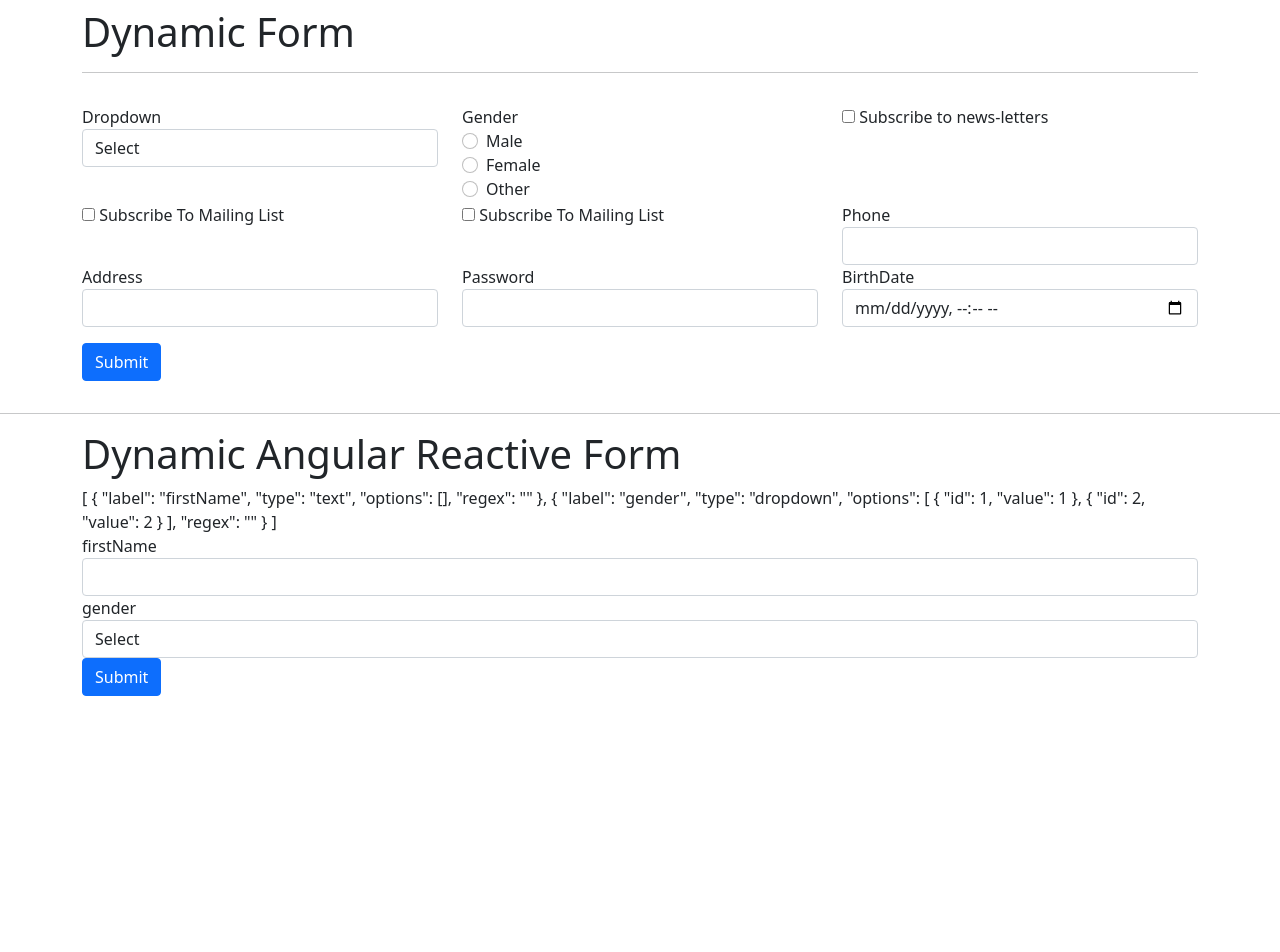
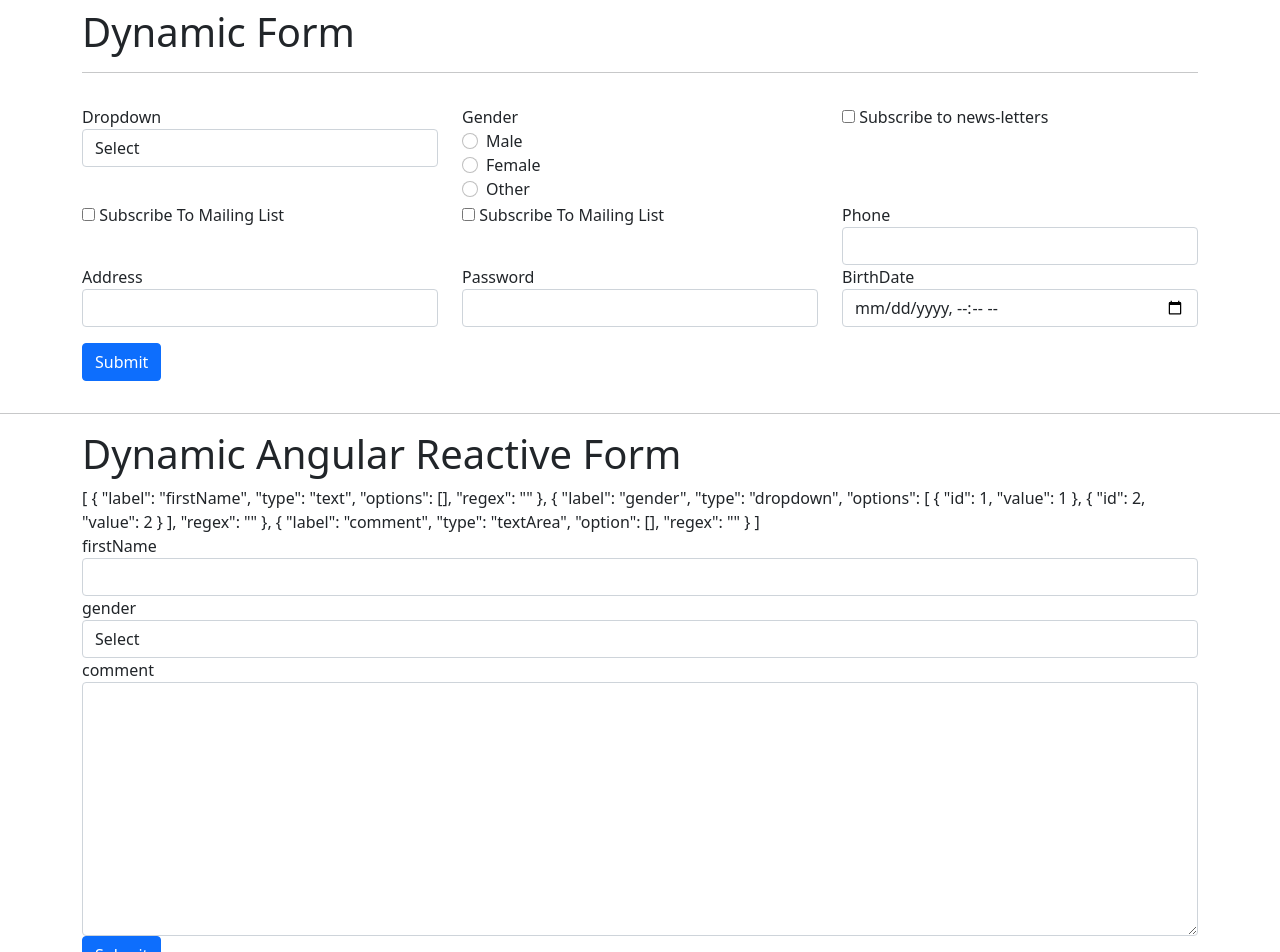
Before and after one commit to flyrehan786/angular-dynamic-form-using-json-payload, an Angular app: page / in a window 1280 px wide. Shown: the top 952 px of the page. Before the commit the page ends 800 px from the top, so only its background shows below. Built offline with nearby package versions, Linux system fonts and the light colour scheme.

Commit message:
implementing control for textArea

```diff
--- a/src/app/components/ng-reactive-form/ng-reactive-form.component.html
+++ b/src/app/components/ng-reactive-form/ng-reactive-form.component.html
@@ -15,6 +15,10 @@
                     <option [value]="o.id" *ngFor="let o of d.options">{{ o.value }}</option>
                 </select>
             </div>
+            <div *ngIf="d.type ==='textArea'" class="form-group">
+                <label for="">{{ d.label }}</label>
+                <textarea formControlName="{{ d.label }}" cols="30" rows="10" class="form-control"></textarea>
+            </div>
         </div>
         <button class="btn btn-primary">Submit</button>
     </form>
--- a/src/app/components/ng-reactive-form/ng-reactive-form.component.ts
+++ b/src/app/components/ng-reactive-form/ng-reactive-form.component.ts
@@ -12,7 +12,7 @@ export class NgReactiveFormComponent implements OnInit {
   @Input() data: IReactiveFormControl[] = [];
   address: boolean = false;
   form: FormGroup;
-  constructor(private service: UserService) {}
+  constructor() {}
   setSettings(data) {
     let form = {};
     for (let i = 0; i < this.data.length; i++) {
--- a/src/app/components/ng-reactive-form/services/user.service.ts
+++ b/src/app/components/ng-reactive-form/services/user.service.ts
@@ -16,6 +16,12 @@ export class UserService {
         ],
         regex: '',
       },
+      {
+        label: 'comment',
+        type: 'textArea',
+        option: [],
+        regex: '',
+      },
     ];
   }
 }
```
